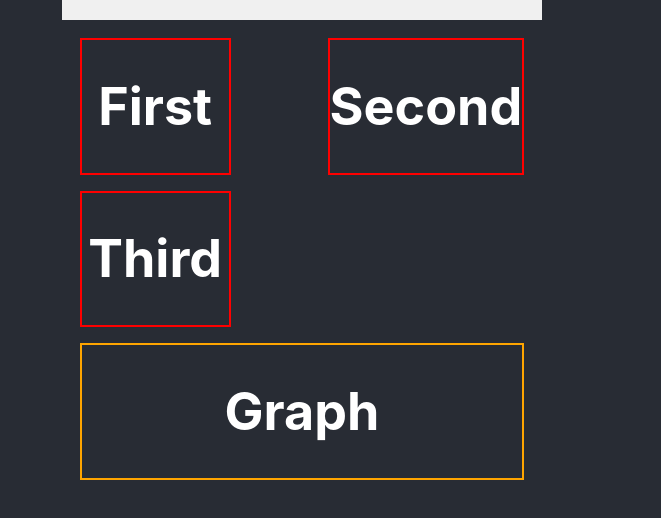
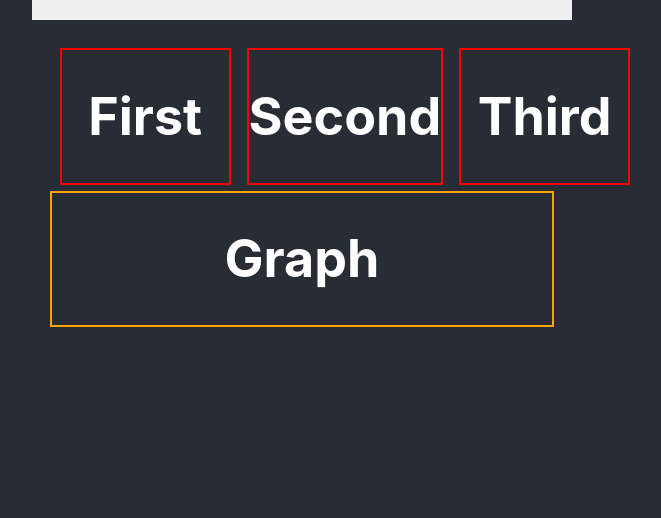
Before and after one commit to KostyaVarenye/budgeting-app, a React (Create React App) app: page / in a window 1280 px wide. Shown: the top 518 px of the page, without its empty margins (338-999 px from the left). Built offline with nearby package versions, Linux system fonts and the light colour scheme.

Commit message:
removed wrap attribute so that first,second,third be on the same row

```diff
--- a/src/BudgetApp.css
+++ b/src/BudgetApp.css
@@ -16,7 +16,6 @@
 
 .row {
     display: flex;
-    flex-wrap: wrap;
     justify-content: space-between;
 }
 
@@ -24,6 +23,7 @@
     flex: 0 0 33.33%;
     margin-bottom: 20px;
     outline: 2px solid red;
+    margin: 10px;
     /* Add outline color here */
 }
 
```
